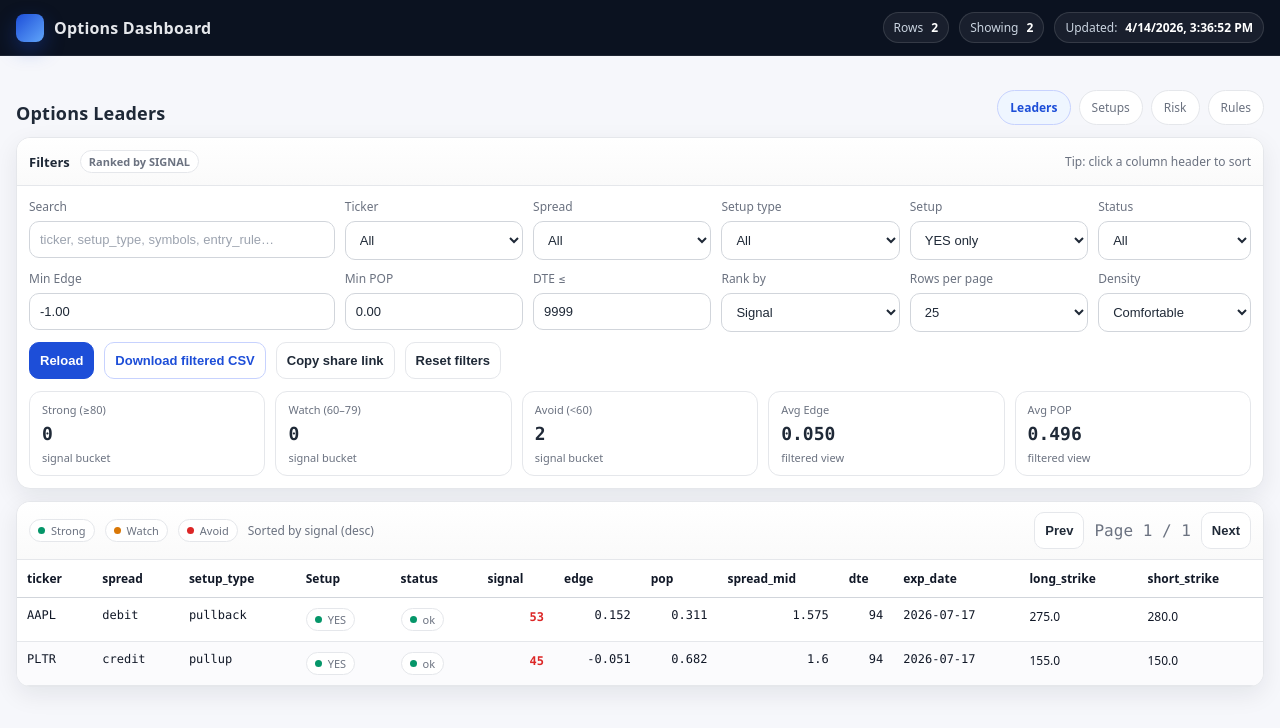
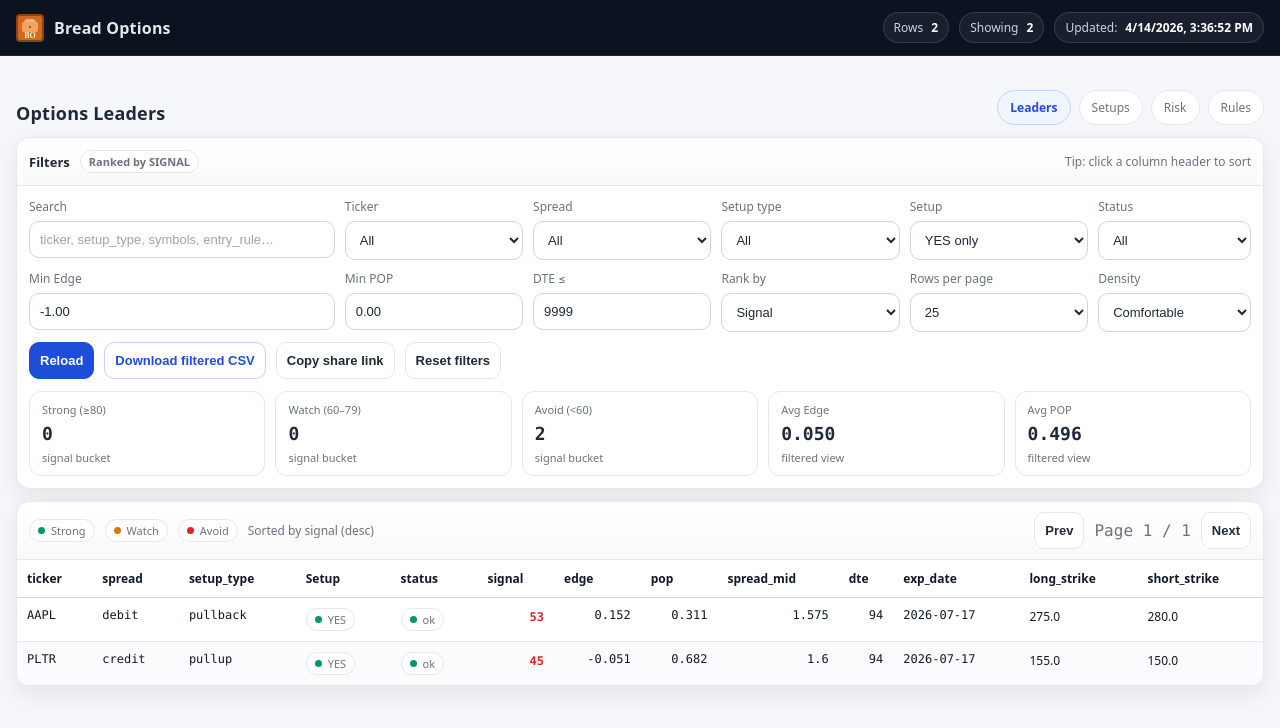
Before and after one commit to aglucaci/options, a plain HTML site: page docs/index.html in a window 1280 px wide. Drawn offline with Linux system fonts and the light colour scheme.

Commit message:
index page updates 6

```diff
--- a/docs/index.html
+++ b/docs/index.html
@@ -340,8 +340,8 @@
   <div class="topbar">
     <div class="wrap">
       <div class="brand">
-        <span class="logo"></span>
-        <span>Options Dashboard</span>
+        <img src="assets/logo.svg" alt="Bread Options Logo" style="width:28px; height:28px;">
+        <span>Bread Options</span>
       </div>
       <div class="topmeta">
         <span class="chip">Rows <strong id="rowsAll">0</strong></span>
```
